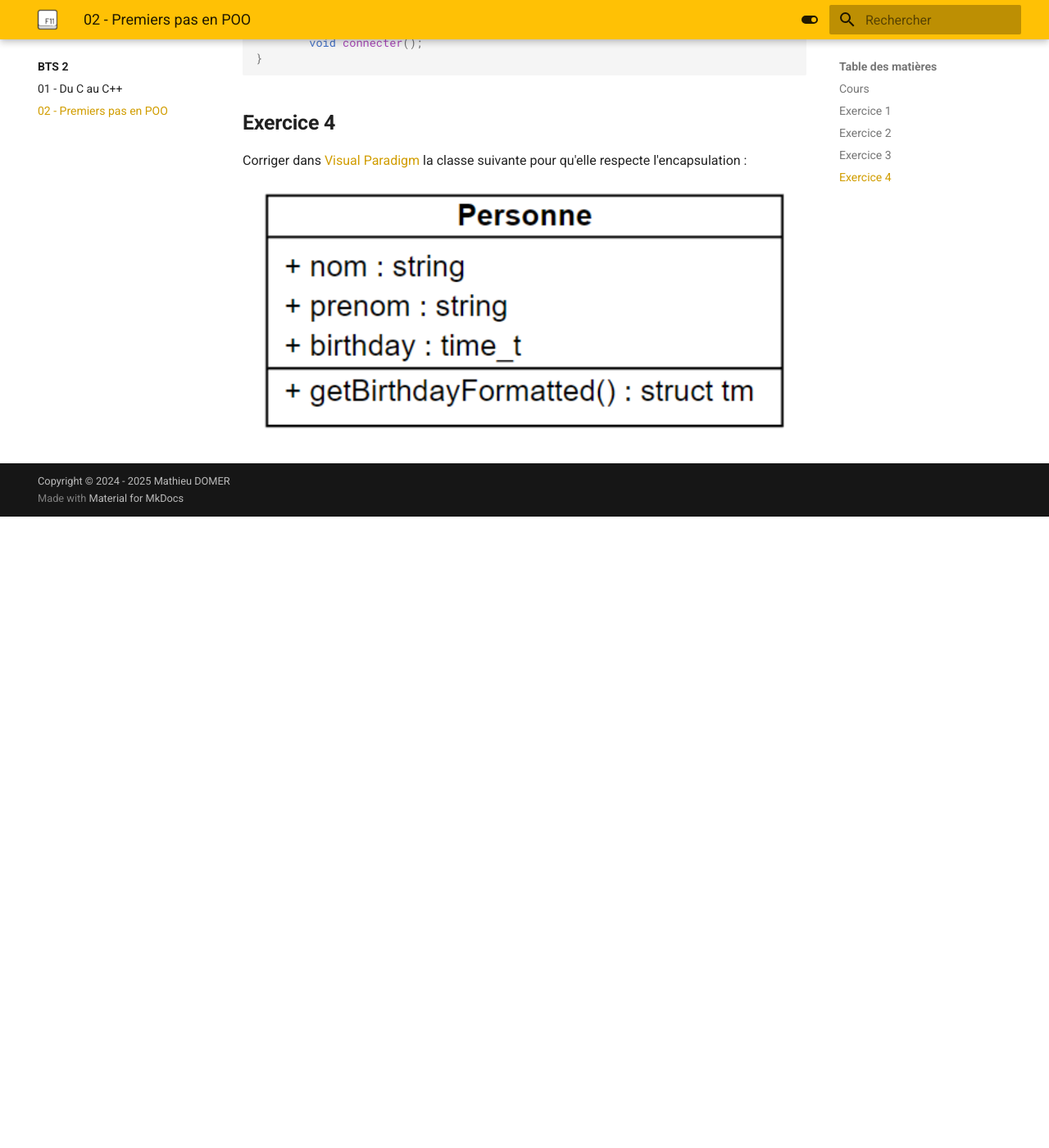
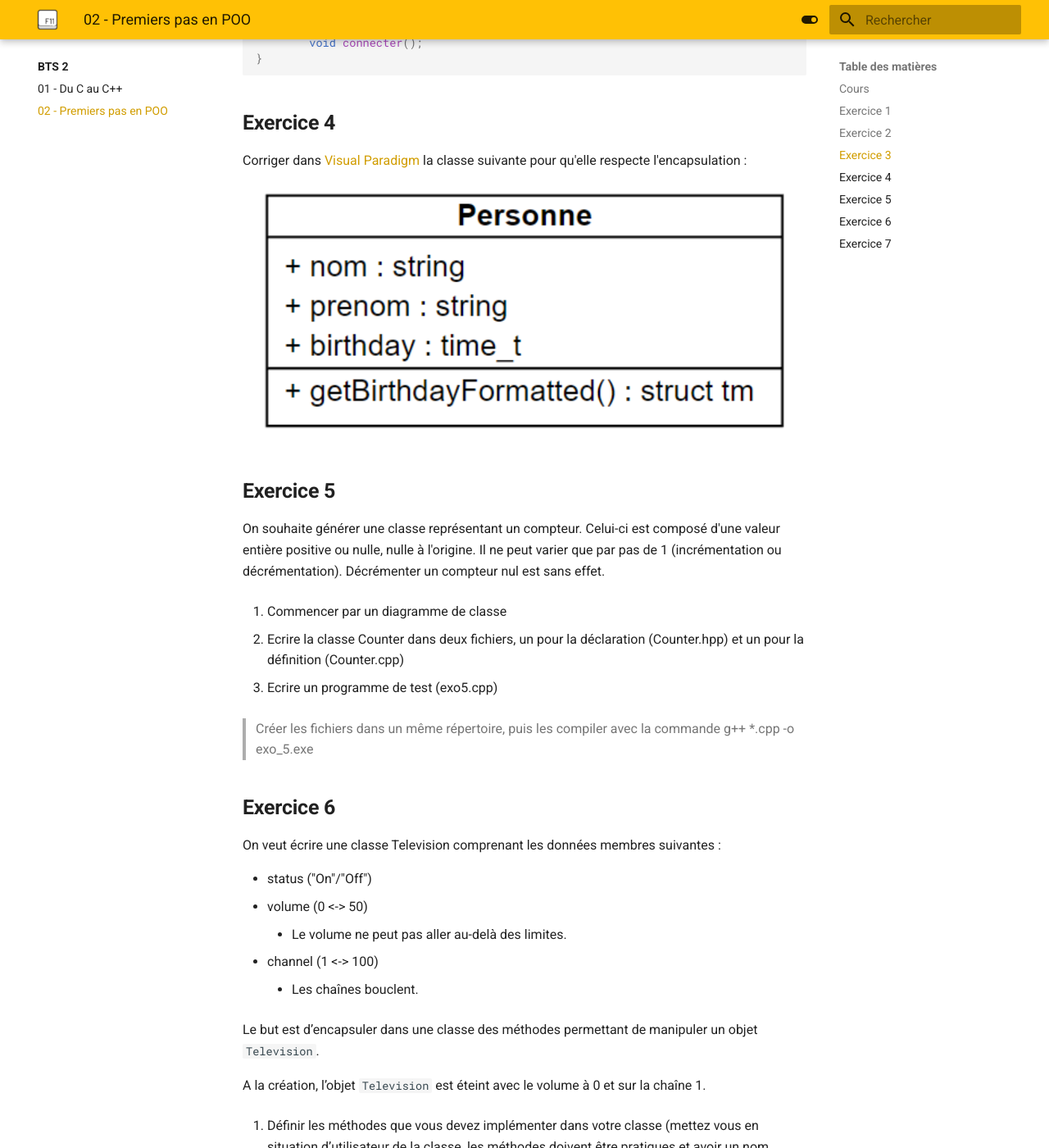
Before and after one commit to bts-ciel-immac-laval/bts-ciel-immac-laval.github.io, an MkDocs documentation site: the page built from docs/BTS-2/20-poo-1.md, in a window 1280 px wide and 1400 px high, scrolled down 1883 px. Shown: the whole window at 82% size. Built offline with MkDocs 1.6.1 and Material for MkDocs 9.7.7, drawn with Linux system fonts in a browser that asks for light colours; before the commit the page ends 2513 px from its top, so only the background shows below that; some of the changed text lies outside the part shown.

Commit message:
23/09 bis

```diff
--- a/docs/BTS-2/20-poo-1.md
+++ b/docs/BTS-2/20-poo-1.md
@@ -134,3 +134,55 @@ class Connexion {
 Corriger dans [Visual Paradigm](https://online.visual-paradigm.com/login.jsp){:target="_blank"} la classe suivante pour qu'elle respecte l'encapsulation :
 
 ![Connexion](../images/cours/bts-2/Personne.png)
+
+## Exercice 5
+
+On souhaite générer une classe représentant un compteur. Celui-ci est composé d'une valeur entière positive ou nulle, nulle à l'origine. Il ne peut varier que par pas de 1 (incrémentation ou décrémentation). Décrémenter un compteur nul est sans effet.
+
+1. Commencer par un diagramme de classe
+
+2. Ecrire la classe Counter dans deux fichiers, un pour la déclaration (Counter.hpp) et un pour la définition (Counter.cpp)
+
+3. Ecrire un programme de test (exo5.cpp)
+
+> Créer les fichiers dans un même répertoire, puis les compiler avec la commande g++ *.cpp -o exo_5.exe
+
+## Exercice 6
+
+On veut écrire une classe Television comprenant les données membres suivantes :
+
+- status ("On"/"Off")
+- volume (0 <-> 50)
+    - Le volume ne peut pas aller au-delà des limites.
+- channel (1 <-> 100)
+    - Les chaînes bouclent.
+
+Le but est d’encapsuler dans une classe des méthodes permettant de manipuler un objet `Television`.
+
+A la création, l’objet `Television` est éteint avec le volume à 0 et sur la chaîne 1.
+
+1. Définir les méthodes que vous devez implémenter dans votre classe (mettez vous en situation d’utilisateur de la classe, les méthodes doivent être pratiques et avoir un nom explicite).
+
+2. Représenter la classe en UML.
+
+3. Ecrire le code de ces méthodes. La déclaration et la définition de la classe (fonctions membres) seront dans des fichiers séparés (Television.h et Television.cpp).
+
+## Exercice 7
+
+Ecrire une classe Fraction :
+
+- Cette classe contient un numérateur et un dénominateur dont les valeurs par défaut sont égale à 1.
+
+- On pourra instancier un objet Fraction en spécifiant numérateur et dénominateur ou en ne spécifiant que le numérateur.
+
+- On pourra afficher la Fraction sous la forme numérateur/dénominateur.
+
+- On mettra en place les accesseurs nécessaires.
+
+- On pourra additionner deux objets Fraction et obtenir le résultat sous la forme d'un troisième objet Fraction.
+
+Votre mission :
+
+1. Représenter la classe en UML.
+
+2. Ecrire le code de la classe dans des fichiers séparés et un programme de démonstration.
```
